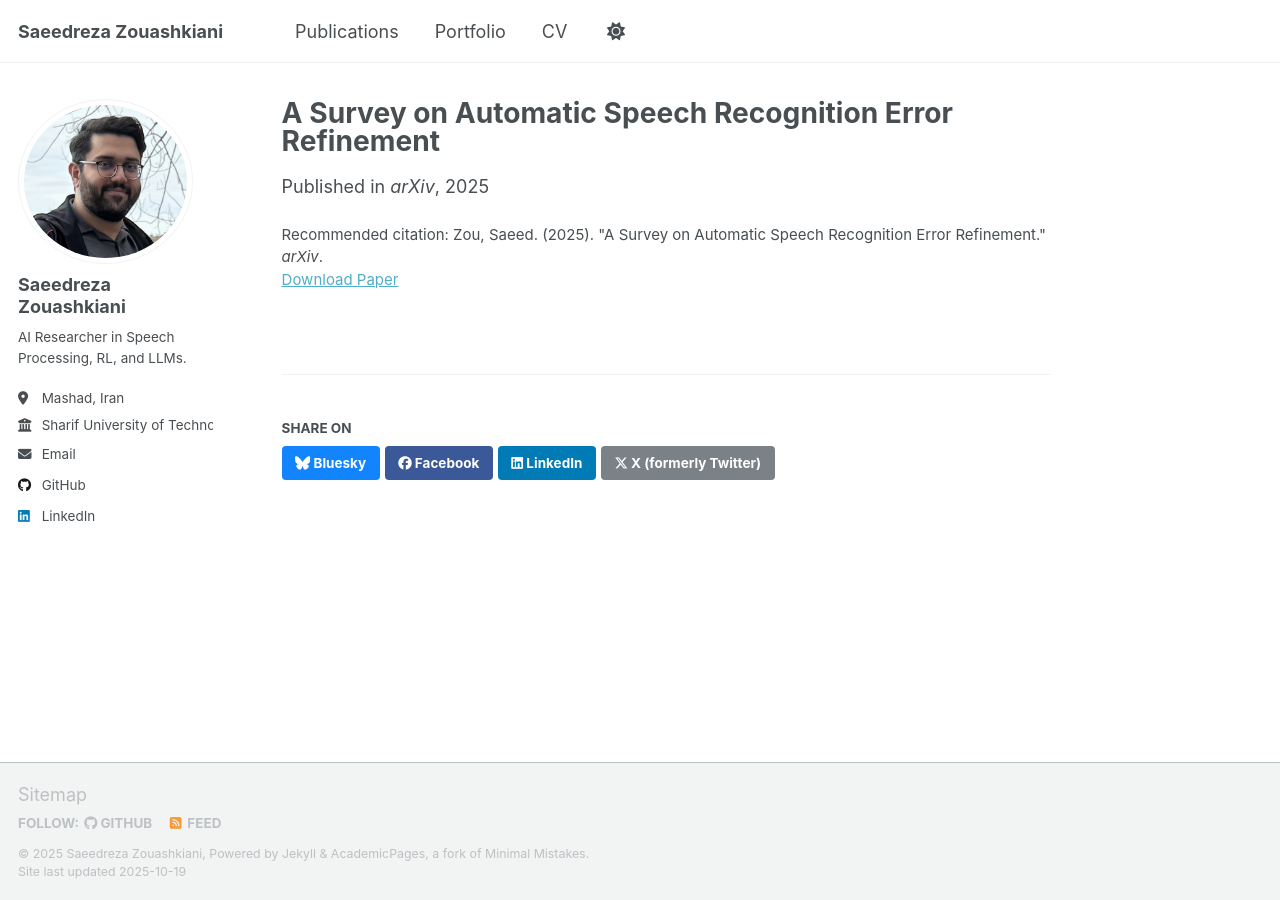
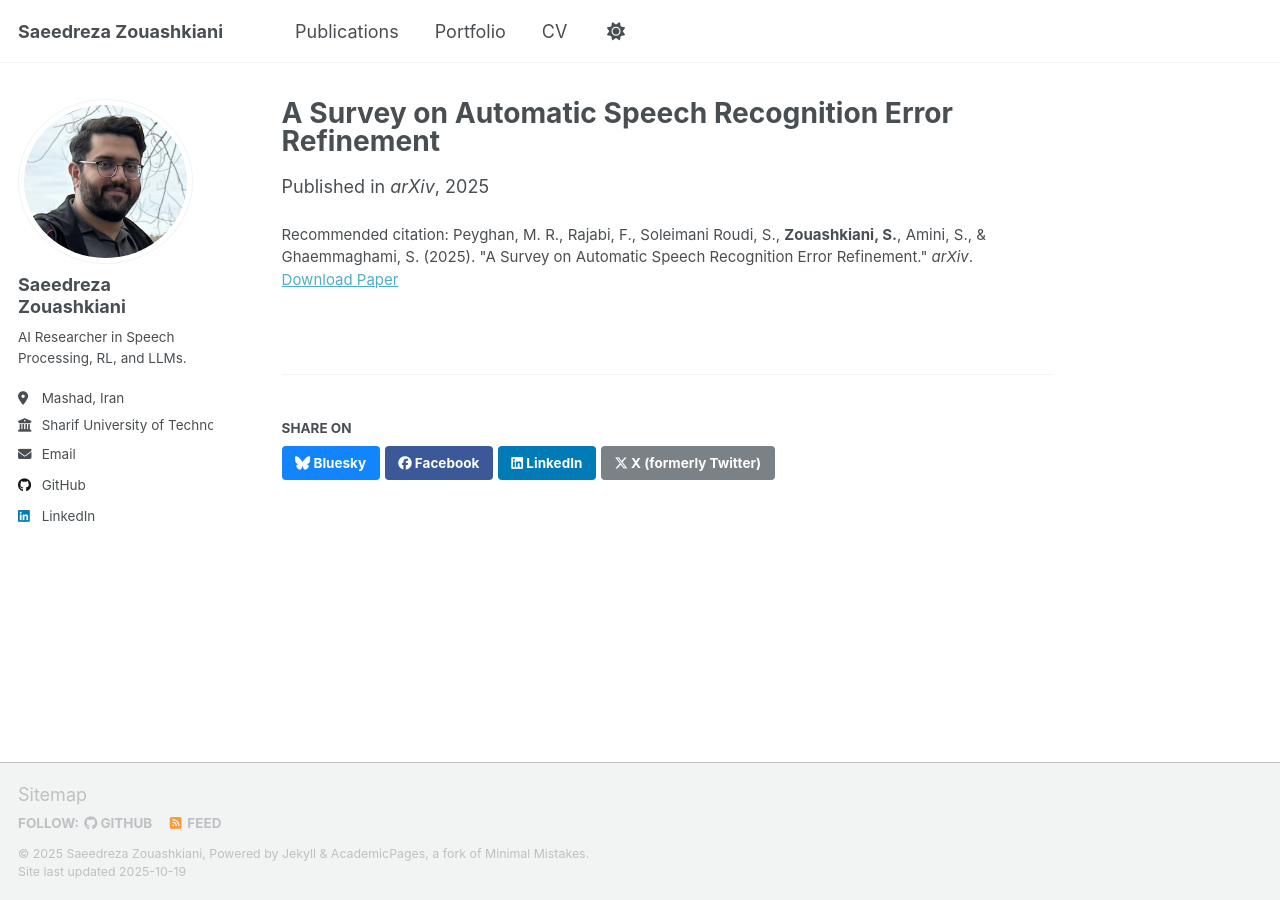
Before and after one commit to saeedzou/saeedzou.github.io, a Jekyll site: the page built from _publications/2025-08-10-survey-on-asr-error-refinement.md, in a window 1280 px wide. Built offline with Jekyll 4.4.1, drawn with Linux system fonts in a browser that asks for light colours; a script that is not in the unit is left out.

Commit message:
fix citation

```diff
--- a/_publications/2025-08-10-survey-on-asr-error-refinement.md
+++ b/_publications/2025-08-10-survey-on-asr-error-refinement.md
@@ -7,5 +7,5 @@ excerpt: 'This survey provides a structured, end-to-end map of non-intrusive ASR
 date: 2025-10-19
 venue: 'arXiv'
 paperurl: 'https://arxiv.org/abs/2508.07285'
-citation: 'Zou, Saeed. (2025). "A Survey on Automatic Speech Recognition Error Refinement." <i>arXiv</i>.'
+citation: 'Peyghan, M. R., Rajabi, F., Soleimani Roudi, S., <b>Zouashkiani, S.</b>, Amini, S., & Ghaemmaghami, S. (2025). "A Survey on Automatic Speech Recognition Error Refinement." <i>arXiv</i>.'
 ---
```
